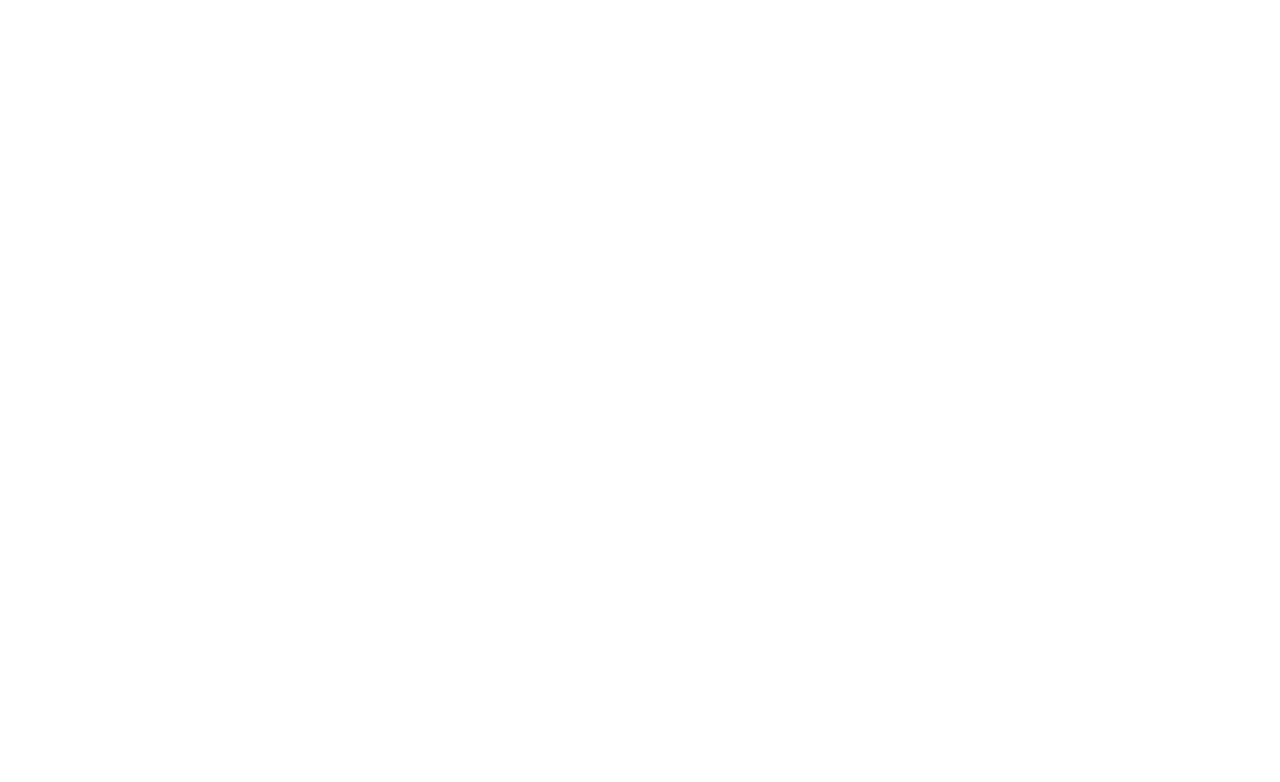
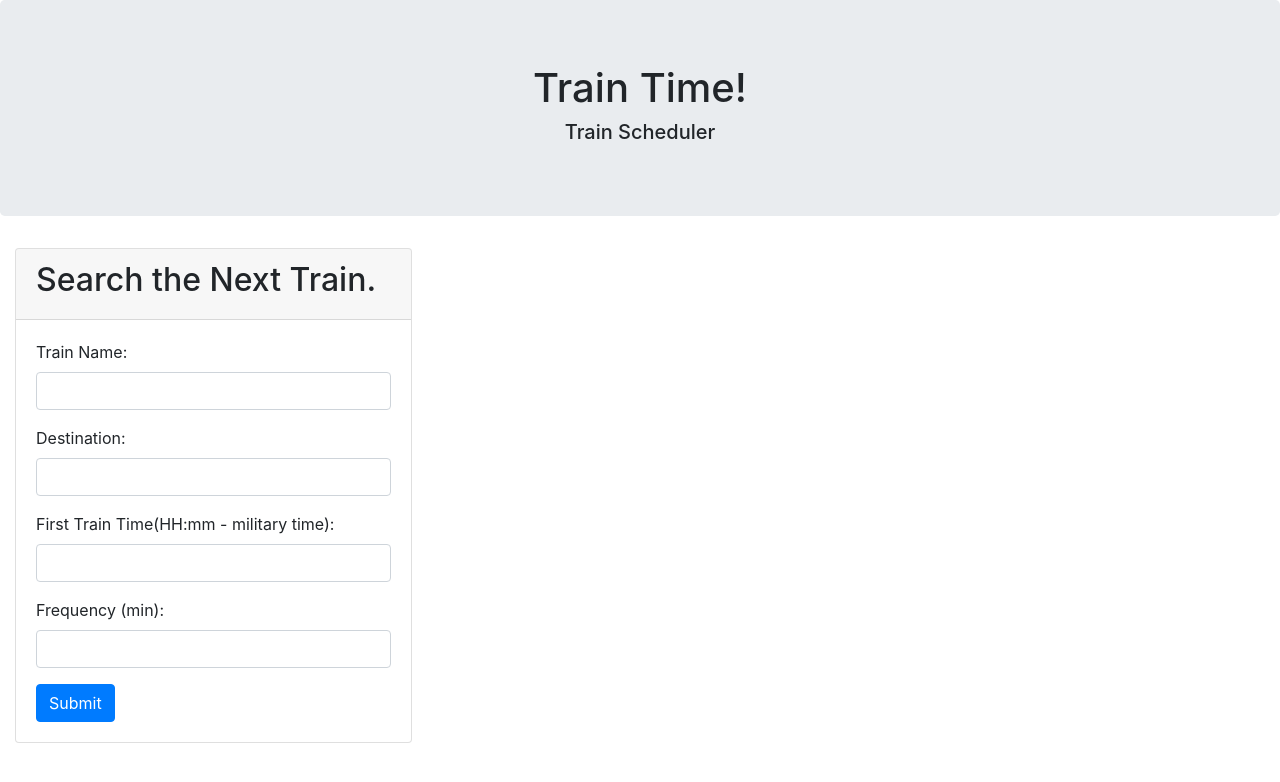
Before and after one commit to scasarez314/Train-Scheduler, a plain HTML site: page index.html in a window 1280 px wide. Drawn offline with nearby package versions, Linux system fonts and the light colour scheme.

Commit message:
added a new form for adding a new train

```diff
--- a/index.html
+++ b/index.html
@@ -14,6 +14,55 @@
 
     <body>
 
+        <div class="jumbotron">
+            <h1 class="text-center">Train Time!</h1>
+            <h5 class="text-center">Train Scheduler</h5>
+        </div>
+
+        <!-- div of the current train schedule -->
+
+        <div class="col-lg-4">
+
+            <div class="card">
+
+
+                <div class="card-header">
+                    <h2>Search the Next Train.</h2>
+                </div>
+
+                <!-- div to add a train -->
+                <div class="card-body">
+
+                    <form role="form">
+                        <div class="form-group">
+                            <label for="train-input">Train Name:</label>
+                            <input class="form-control" id="train-input"
+                                type="text">
+                        </div>
+                        <div class="form-group">
+                            <label for="destination-input">Destination:</label>
+                            <input class="form-control" id="destination-input"
+                                type="text">
+                        </div>
+                        <div class="form-group">
+                            <label for="ftt-input">First Train Time(HH:mm -
+                                military time):</label>
+                            <input class="form-control" id="ftt-input"
+                                type="number">
+                        </div>
+                        <div class="form-group">
+                            <label for="frequency-input">Frequency (min):</label>
+                            <input class="form-control" id="frequency-input"
+                                type="number">
+                        </div>
+
+                        <button class="btn btn-primary" id="add-user"
+                            type="submit">Submit</button>
+                    </form>
+                </div>
+            </div>
+        </div>
+
 
         <script src="Assets/JavaScript/App.js"></script>
 
```
